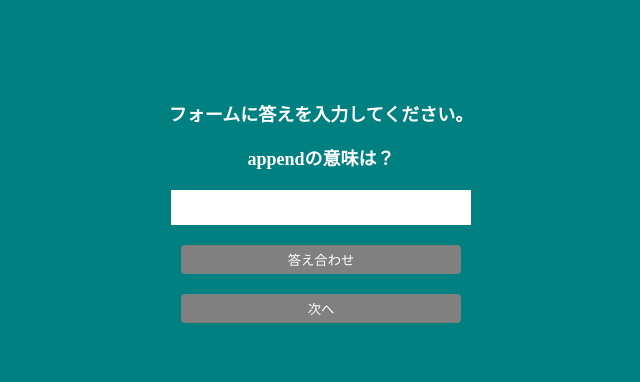
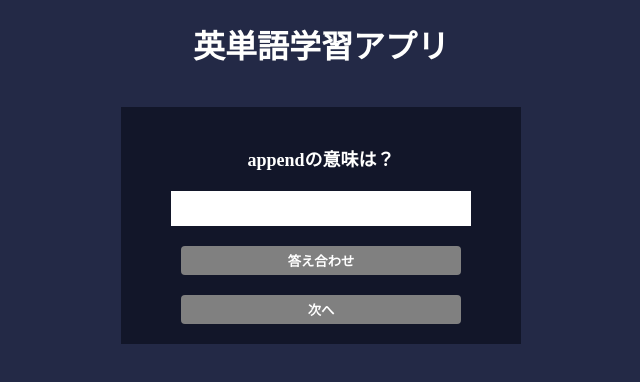
Before and after one commit to shouyamamoto/quiz4, a plain HTML site: page index.html in a window 1280 px wide. Shown: the whole page, without its empty margins (319-959 px from the left). Drawn offline with Linux system fonts and the light colour scheme.

Commit message:
fix color

```diff
--- a/index.html
+++ b/index.html
@@ -7,15 +7,13 @@
   <link rel="stylesheet" href="style.css">
 </head>
 <body>
+  <h1 class="title">英単語学習アプリ</h1>
   <section class="quiz">
-    <p>フォームに答えを入力してください。</p>
-
     <p id="quiz"></p>
-    <input type="text" id="input_message">
+    <input type="text" id="input_message" autocomplete="off" maxlength="20">
     <input type="button" id="input_btn" value="答え合わせ">
 
-    <button id="next_btn" class="disabled">次へ</button>
-
+    <button id="next_btn">次へ</button>
   </section>
 
   <script src="main.js"></script>
--- a/main.js
+++ b/main.js
@@ -14,6 +14,7 @@
 
   let currentNum = 0;
 
+  // クイズをセットする
   function setQuiz() {
     if(answer.disabled) {
       answer.disabled = false;
@@ -29,6 +30,8 @@
       answer.classList.remove('wrong');
     }
 
+    input_btn.classList.remove('check_answer'); //btnのcheck_answerクラスを削除
+    next_btn.classList.add('disabled'); //next_btnにdisabledクラスを追加
     quiz.textContent = quizList[currentNum].q;
   }
 
@@ -43,15 +46,19 @@
     }
   }
 
+  // 答え合わせ
   function check_answer() {
     answer.disabled = true;
     if(answer.value === quizList[currentNum].a ) {
       answer.classList.add('correct');
+      answer.value = `${answer.value} ...正解！`;
     } else {
       answer.classList.add('wrong');
+      answer.value = `${answer.value} ...不正解！`;
     }
   }
 
+  // input['text']の入力を監視
   answer.addEventListener('input', () => {
     btnColor();
   });
@@ -73,7 +80,7 @@
     }
     currentNum ++; //問題を1つ進める
     answer.value = ''; //inputの中を初期化する
-    input_btn.classList.remove('check_answer'); //btnのcheck_answerクラスを削除
+
     setQuiz();
   });
 }
--- a/style.css
+++ b/style.css
@@ -1,6 +1,6 @@
 body {
-  background-color: teal;
-  color: #fff;
+  background-color: #232946;
+  color: #000;
   width: 400px;
   padding: 0;
   margin: 0 auto;
@@ -13,8 +13,16 @@ p {
   text-align: center;
 }
 
+.title {
+  text-align: center;
+  color: #fffffe;
+}
+
 .quiz {
-  margin: 100px 0;
+  margin: 40px 0;
+  background-color: #121629;
+  padding: 20px;
+  color: #fffffe;
 }
 
 input {
@@ -63,12 +71,14 @@ button {
   color: white;
   transition: all 0.4s;
   border-radius: 4px;
+  font-weight: bold;
 }
 
 #input_btn.check_answer {
-  background-color: #32a897;
-  box-shadow: 0 4px 0 #258577;
+  background-color: #eebbc3;
+  box-shadow: 0 4px 0 #99797e;
   transform: translateY(-2px);
+  color: #232946;
 }
 
 #input_btn:hover,
@@ -85,6 +95,7 @@ button {
   color: white;
   transition: all 0.4s;
   border-radius: 4px;
+  font-weight: bold;
 }
 
 #next_btn.active {
```
